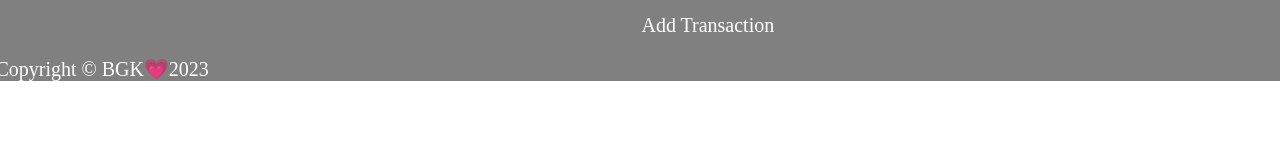
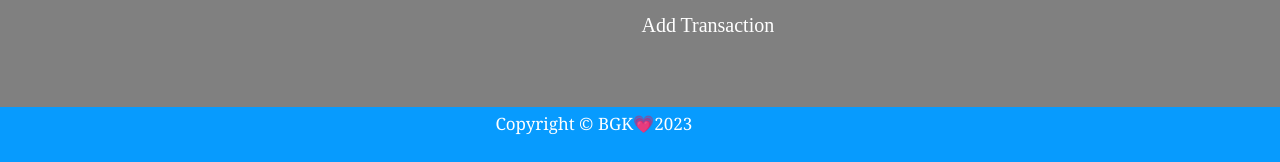
Before and after one commit to BandiniKohare2001/expense-tracker-, a React app in the folder client/: page / in a window 1280 px wide. Shown: the part 1302-1464 px from the top of the page. Before the commit the page ends 1383 px from the top, so only its background shows below. Built offline with nearby package versions, Linux system fonts and the light colour scheme.

Commit message:
add few changes

```diff
--- a/client/src/components/Footer/Footer.css
+++ b/client/src/components/Footer/Footer.css
@@ -11,7 +11,15 @@
   footer{
     margin: -1%;
   }
-
+  .copyright{
+    background-color: rgb(7, 155, 254);
+  padding-left: 500px;
+ height: 50px;
+    font-size: 17px;
+    margin-top: 50px;
+    padding-top: 5px;
+    font-family: 'Cambria', 'Cochin', Georgia, Times, 'Times New Roman', serif;
+  }
   .container{
     display: flex;
     justify-content: space-evenly;
```
